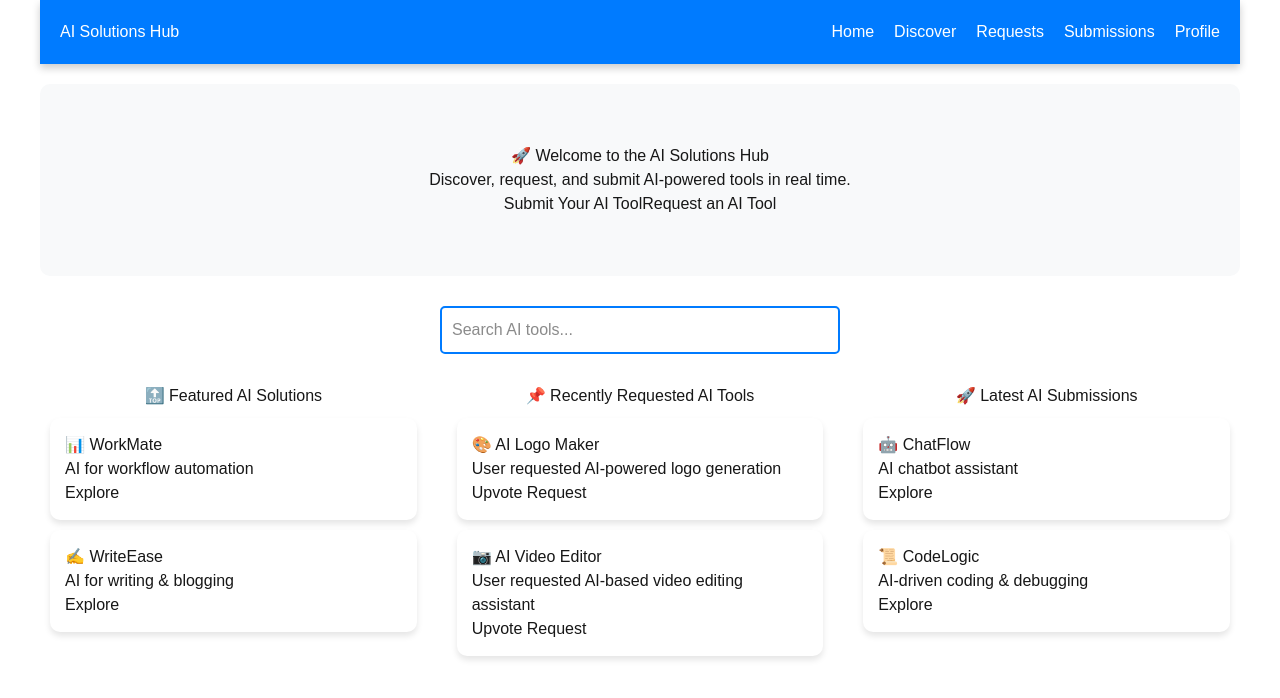
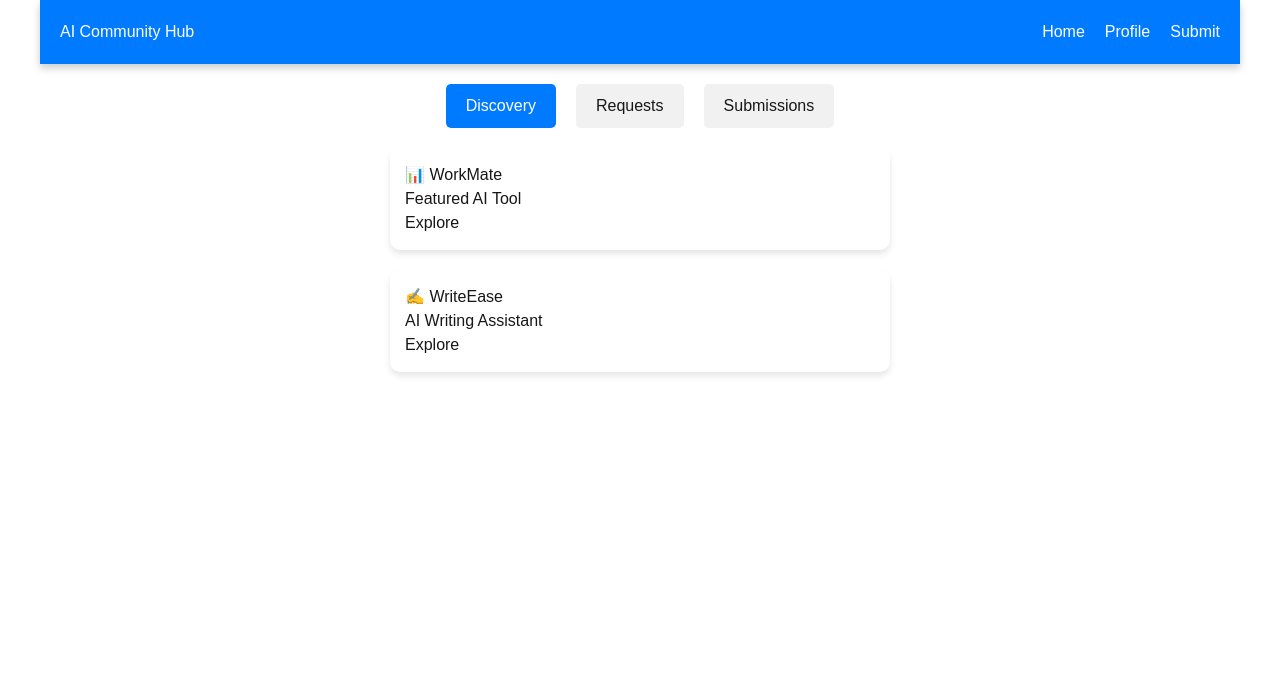
Before and after one commit to jbdai/jbdaio.com, a Next.js app: page / in a window 1280 px wide. Shown: the top 698 px of the page. Built offline with nearby package versions, Linux system fonts and the light colour scheme.

Commit message:
Updated homepage with live feeds for AI tools

```diff
--- a/src/app/page.js
+++ b/src/app/page.js
@@ -4,96 +4,59 @@ import Link from "next/link";
 import "../styles/home.css"; // Import external styles
 
 export default function Home() {
-  const [searchQuery, setSearchQuery] = useState("");
+  const [activeFeed, setActiveFeed] = useState("discovery");
 
-  // 🔹 Dynamic AI Listings (Can be moved to a database later)
-  const featuredAI = [
-    { id: 1, name: "📊 WorkMate", description: "AI for workflow automation", link: "/solutions/workmate" },
-    { id: 2, name: "✍️ WriteEase", description: "AI for writing & blogging", link: "/solutions/writeease" },
+  // 🔹 AI Listings (Can be moved to a database later)
+  const discoveryFeed = [
+    { id: 1, title: "📊 WorkMate", type: "Featured AI Tool", link: "/solutions/workmate" },
+    { id: 2, title: "✍️ WriteEase", type: "AI Writing Assistant", link: "/solutions/writeease" },
   ];
 
-  const requestedAI = [
-    { id: 3, name: "🎨 AI Logo Maker", description: "User requested AI-powered logo generation" },
-    { id: 4, name: "📷 AI Video Editor", description: "User requested AI-based video editing assistant" },
+  const requestsFeed = [
+    { id: 3, title: "🎨 AI Logo Maker", type: "User Requested AI Tool" },
+    { id: 4, title: "📷 AI Video Editor", type: "User Requested AI Tool" },
   ];
 
-  const submittedAI = [
-    { id: 5, name: "🤖 ChatFlow", description: "AI chatbot assistant", link: "/solutions/chatflow" },
-    { id: 6, name: "📜 CodeLogic", description: "AI-driven coding & debugging", link: "/solutions/codelogic" },
+  const submissionsFeed = [
+    { id: 5, title: "🤖 ChatFlow", type: "New AI Tool Submission", link: "/solutions/chatflow" },
+    { id: 6, title: "📜 CodeLogic", type: "New AI Tool Submission", link: "/solutions/codelogic" },
   ];
+
+  const feedData = {
+    discovery: discoveryFeed,
+    requests: requestsFeed,
+    submissions: submissionsFeed,
+  };
 
   return (
     <main className="container">
       {/* Navigation Bar */}
       <nav className="navbar">
-        <h1 className="logo">AI Solutions Hub</h1>
+        <h1 className="logo">AI Community Hub</h1>
         <ul className="navLinks">
           <li><Link href="/">Home</Link></li>
-          <li><Link href="/discover">Discover</Link></li>
-          <li><Link href="/requests">Requests</Link></li>
-          <li><Link href="/submissions">Submissions</Link></li>
           <li><Link href="/profile">Profile</Link></li>
+          <li><Link href="/submit">Submit</Link></li>
         </ul>
       </nav>
 
-      {/* Hero Section */}
-      <section className="hero">
-        <h1>🚀 Welcome to the AI Solutions Hub</h1>
-        <p>Discover, request, and submit AI-powered tools in real time.</p>
-        <div>
-          <Link href="/submit"><button className="button">Submit Your AI Tool</button></Link>
-          <Link href="/request"><button className="button">Request an AI Tool</button></Link>
-        </div>
-      </section>
+      {/* Toggle Feeds */}
+      <div className="feedToggle">
+        <button className={activeFeed === "discovery" ? "active" : ""} onClick={() => setActiveFeed("discovery")}>Discovery</button>
+        <button className={activeFeed === "requests" ? "active" : ""} onClick={() => setActiveFeed("requests")}>Requests</button>
+        <button className={activeFeed === "submissions" ? "active" : ""} onClick={() => setActiveFeed("submissions")}>Submissions</button>
+      </div>
 
-      {/* 🔎 Search Bar */}
-      <section className="searchSection">
-        <input
-          type="text"
-          placeholder="Search AI tools..."
-          value={searchQuery}
-          onChange={(e) => setSearchQuery(e.target.value)}
-          className="searchBar"
-        />
-      </section>
-
-      {/* 🔥 Live Feeds */}
-      <section className="liveFeeds">
-        {/* Featured AI Solutions */}
-        <div className="feedSection">
-          <h2>🔝 Featured AI Solutions</h2>
-          {featuredAI.map((item) => (
-            <div key={item.id} className="postCard">
-              <h3>{item.name}</h3>
-              <p>{item.description}</p>
-              <Link href={item.link}><button className="button">Explore</button></Link>
-            </div>
-          ))}
-        </div>
-
-        {/* Recently Requested AI Tools */}
-        <div className="feedSection">
-          <h2>📌 Recently Requested AI Tools</h2>
-          {requestedAI.map((item) => (
-            <div key={item.id} className="postCard">
-              <h3>{item.name}</h3>
-              <p>{item.description}</p>
-              <button className="button">Upvote Request</button>
-            </div>
-          ))}
-        </div>
-
-        {/* Latest AI Submissions */}
-        <div className="feedSection">
-          <h2>🚀 Latest AI Submissions</h2>
-          {submittedAI.map((item) => (
-            <div key={item.id} className="postCard">
-              <h3>{item.name}</h3>
-              <p>{item.description}</p>
-              <Link href={item.link}><button className="button">Explore</button></Link>
-            </div>
-          ))}
-        </div>
+      {/* Live Feed Section */}
+      <section className="liveFeed">
+        {feedData[activeFeed].map((post) => (
+          <div key={post.id} className="postCard">
+            <h3>{post.title}</h3>
+            <p>{post.type}</p>
+            {post.link && <Link href={post.link}><button className="button">Explore</button></Link>}
+            {!post.link && <button className="button">Upvote</button>}
+          </div>
+        ))}
       </section>
     </main>
   );
--- a/src/styles/home.css
+++ b/src/styles/home.css
@@ -22,39 +22,35 @@
   gap: 20px;
 }
 
-/* Hero Section */
-.hero {
-  padding: 60px;
-  background-color: #f8f9fa;
-  margin-top: 20px;
-  border-radius: 10px;
+/* Feed Toggle Buttons */
+.feedToggle {
+  display: flex;
+  justify-content: center;
+  gap: 20px;
+  margin: 20px 0;
 }
 
-/* Search Bar */
-.searchSection {
-  margin: 30px 0;
+.feedToggle button {
+  padding: 10px 20px;
+  font-size: 16px;
+  border: none;
+  border-radius: 5px;
+  cursor: pointer;
+  background-color: #f1f1f1;
+  transition: all 0.3s ease-in-out;
 }
 
-.searchBar {
-  width: 60%;
-  max-width: 400px;
-  padding: 10px;
-  font-size: 16px;
-  border: 2px solid #007bff;
-  border-radius: 5px;
+.feedToggle button.active {
+  background-color: #007bff;
+  color: white;
 }
 
-/* Live Feeds */
-.liveFeeds {
+/* Live Feed */
+.liveFeed {
   display: flex;
-  justify-content: space-around;
+  flex-direction: column;
+  align-items: center;
   gap: 20px;
-  flex-wrap: wrap;
-}
-
-.feedSection {
-  flex: 1;
-  min-width: 300px;
 }
 
 .postCard {
@@ -62,6 +58,7 @@
   border-radius: 10px;
   box-shadow: 0px 4px 6px rgba(0, 0, 0, 0.1);
   padding: 15px;
-  margin: 10px;
+  width: 80%;
+  max-width: 500px;
   text-align: left;
 }
```
